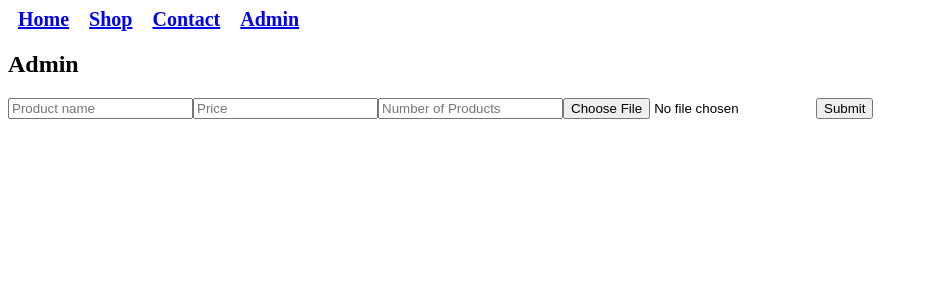
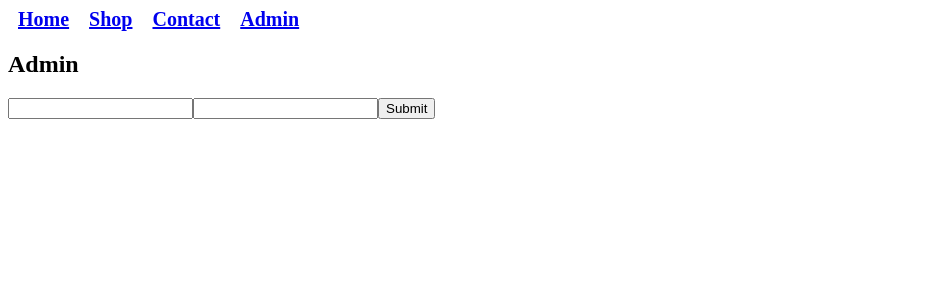
Before and after one commit to GrzegorzWirtek/music-store, a React (Create React App) app: page /#/admin in a window 1280 px wide. Shown: the top 300 px of the page, without its empty margins (0-928 px from the left). Built offline with nearby package versions, Linux system fonts and the light colour scheme.

Commit message:
add authentication

```diff
--- a/src/app/store.ts
+++ b/src/app/store.ts
@@ -1,7 +1,8 @@
 import { configureStore } from '@reduxjs/toolkit';
 import cartReducer from '../features/Cart/CartSlice';
+import authReducer from '../features/Auth/AuthSlice';
 import productsReducer from '../features/Products/ProductsSlice';
-import AddProductReducer from '../features/AddProduct/AddProductSlice';
+import addProductReducer from '../features/AddProduct/AddProductSlice';
 
 import {
 	persistReducer,
@@ -23,8 +24,9 @@ const persistedReducer = persistReducer(persistConfig, cartReducer);
 
 const store = configureStore({
 	reducer: {
+		admin: authReducer,
 		products: productsReducer,
-		addProduct: AddProductReducer,
+		addProduct: addProductReducer,
 		cart: persistedReducer,
 	},
 	middleware: (getDefaultMiddleware) =>
--- a/src/features/AddProduct/AddProduct.tsx
+++ b/src/features/AddProduct/AddProduct.tsx
@@ -5,7 +5,7 @@ import { addProduct } from './AddProductSlice';
 const MAX_IMAGE_SIZE = 150000;
 
 const AddProduct = () => {
-	const [downloadMessage, setDownloadMessage] = useState<string | null>(null);
+	const [sizeMessage, setSizeMessage] = useState<string | null>(null);
 	const dispatch = useAppDispatch();
 
 	const toBase64 = (file: File) =>
@@ -28,7 +28,7 @@ const AddProduct = () => {
 		const imageFile = target.image.files[0];
 
 		if (imageFile.size > MAX_IMAGE_SIZE) {
-			return setDownloadMessage('Image is too big. Maximum size is 150 KB');
+			return setSizeMessage('Image is too big. Maximum size is 150 KB');
 		} else {
 			const imageBase64 = (await toBase64(imageFile)) as string;
 			const name = target.name.value;
@@ -57,7 +57,7 @@ const AddProduct = () => {
 				required
 				placeholder='Number of Products'
 			/>
-			{downloadMessage && downloadMessage}
+			{sizeMessage && sizeMessage}
 			<input type='file' name='image' required />
 			<button type='submit'>Submit</button>
 		</form>
--- /dev/null
+++ b/src/features/Auth/Auth.tsx
@@ -0,0 +1,47 @@
+import React from 'react';
+import { useAppDispatch, useAppSelector } from '../../app/hooks';
+import { auth, AdminData } from './AuthSlice';
+
+const Auth = () => {
+	const dispatch = useAppDispatch();
+	const {
+		admin: { login: loginBool, password: passwordBool },
+		firstLoading,
+	} = useAppSelector((state) => state.admin);
+
+	const authenticate = (admin: AdminData) => {
+		dispatch(auth(admin));
+	};
+
+	const handleSubmit = (e: React.SyntheticEvent) => {
+		e.preventDefault();
+		const target = e.target as typeof e.target & {
+			login: { value: string };
+			password: { value: string };
+		};
+
+		const login = target.login.value;
+		const password = target.password.value;
+		authenticate({ login, password });
+	};
+
+	return (
+		<form className='auth' onSubmit={handleSubmit}>
+			{!loginBool && !firstLoading ? (
+				<p className='auth__error'>Błędny login</p>
+			) : null}
+			<input type='text' name='login' required className='auth__login' />
+			{!passwordBool && !firstLoading ? (
+				<p className='auth__error'>Błędne hasło</p>
+			) : null}
+			<input
+				type='password'
+				name='password'
+				required
+				className='auth__password'
+			/>
+			<button className='auth__submit-btn'>Submit</button>
+		</form>
+	);
+};
+export default Auth;
--- /dev/null
+++ b/src/features/Auth/AuthSlice.ts
@@ -0,0 +1,62 @@
+import { createSlice, createAsyncThunk, PayloadAction } from '@reduxjs/toolkit';
+import axios from 'axios';
+
+export const ADMIN_API_URL = 'http://localhost:3001/admin';
+
+export type AdminData = {
+	login: string;
+	password: string;
+};
+
+export type Admin = {
+	login: boolean;
+	password: boolean;
+};
+
+type InitialState = {
+	firstLoading: boolean;
+	loading: boolean;
+	admin: Admin;
+	error: string;
+};
+
+const initialState: InitialState = {
+	firstLoading: true,
+	loading: true,
+	admin: {
+		login: false,
+		password: false,
+	},
+	error: '',
+};
+
+export const auth = createAsyncThunk(
+	'shop/admin',
+	async (adminData: AdminData) => {
+		const { data } = await axios.post(ADMIN_API_URL, adminData);
+		return data;
+	},
+);
+
+const adminSlice = createSlice({
+	name: 'admin',
+	initialState,
+	reducers: {},
+	extraReducers: (builder) => {
+		builder.addCase(auth.pending, (state) => {
+			state.loading = true;
+			state.firstLoading = false;
+		});
+		builder.addCase(auth.fulfilled, (state, action: PayloadAction<Admin>) => {
+			state.admin = action.payload;
+			state.loading = false;
+		});
+		builder.addCase(auth.rejected, (state, action) => {
+			state.loading = false;
+			state.admin = initialState.admin;
+			state.error = action.error.message || 'Admin auth goes wrong';
+		});
+	},
+});
+
+export default adminSlice.reducer;
--- a/src/features/Products/Products.tsx
+++ b/src/features/Products/Products.tsx
@@ -10,8 +10,10 @@ const Products = () => {
 	);
 
 	useEffect(() => {
-		dispatch(fetchProducts());
-	}, [dispatch]);
+		if (!products.length) {
+			dispatch(fetchProducts());
+		}
+	}, [dispatch, products.length]);
 
 	const handleAddToCart = (product: ProductInTheCart) => {
 		dispatch(addToCart(product));
--- a/src/pages/Admin/Admin.tsx
+++ b/src/pages/Admin/Admin.tsx
@@ -1,10 +1,23 @@
 import AddProductForm from '../../features/AddProduct/AddProduct';
+import Auth from '../../features/Auth/Auth';
+import { useAppSelector } from '../../app/hooks';
+import Spinner from '../../components/Spinner/Spinner';
 
 const Admin = () => {
+	const {
+		loading,
+		admin: { login, password },
+		firstLoading,
+	} = useAppSelector((state) => state.admin);
+
+	const content = login && password ? <AddProductForm /> : <Auth />;
+	const spinner = loading && !firstLoading ? <Spinner /> : null;
+
 	return (
 		<>
+			{spinner}
 			<h2>Admin</h2>
-			<AddProductForm />
+			{content}
 		</>
 	);
 };
```
